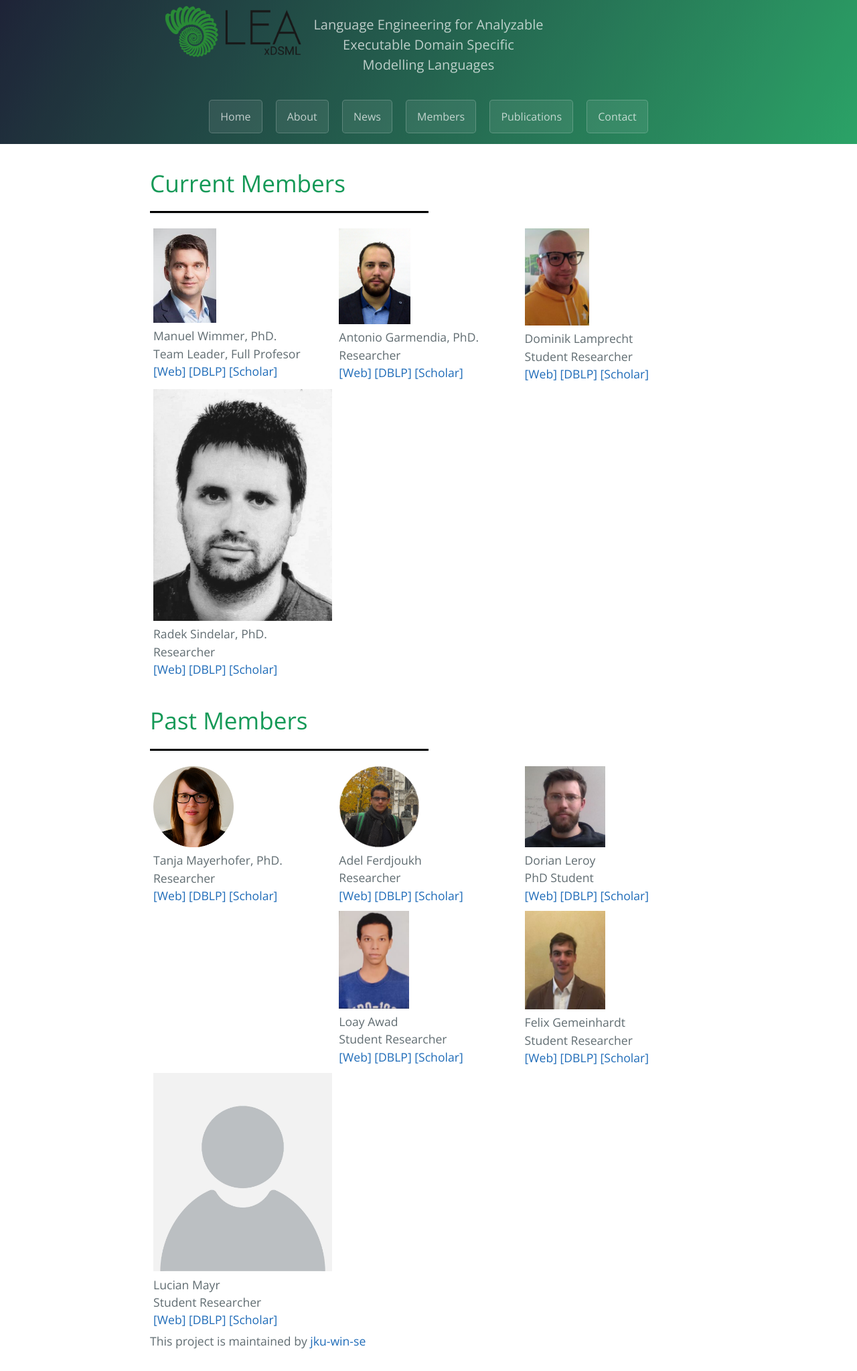
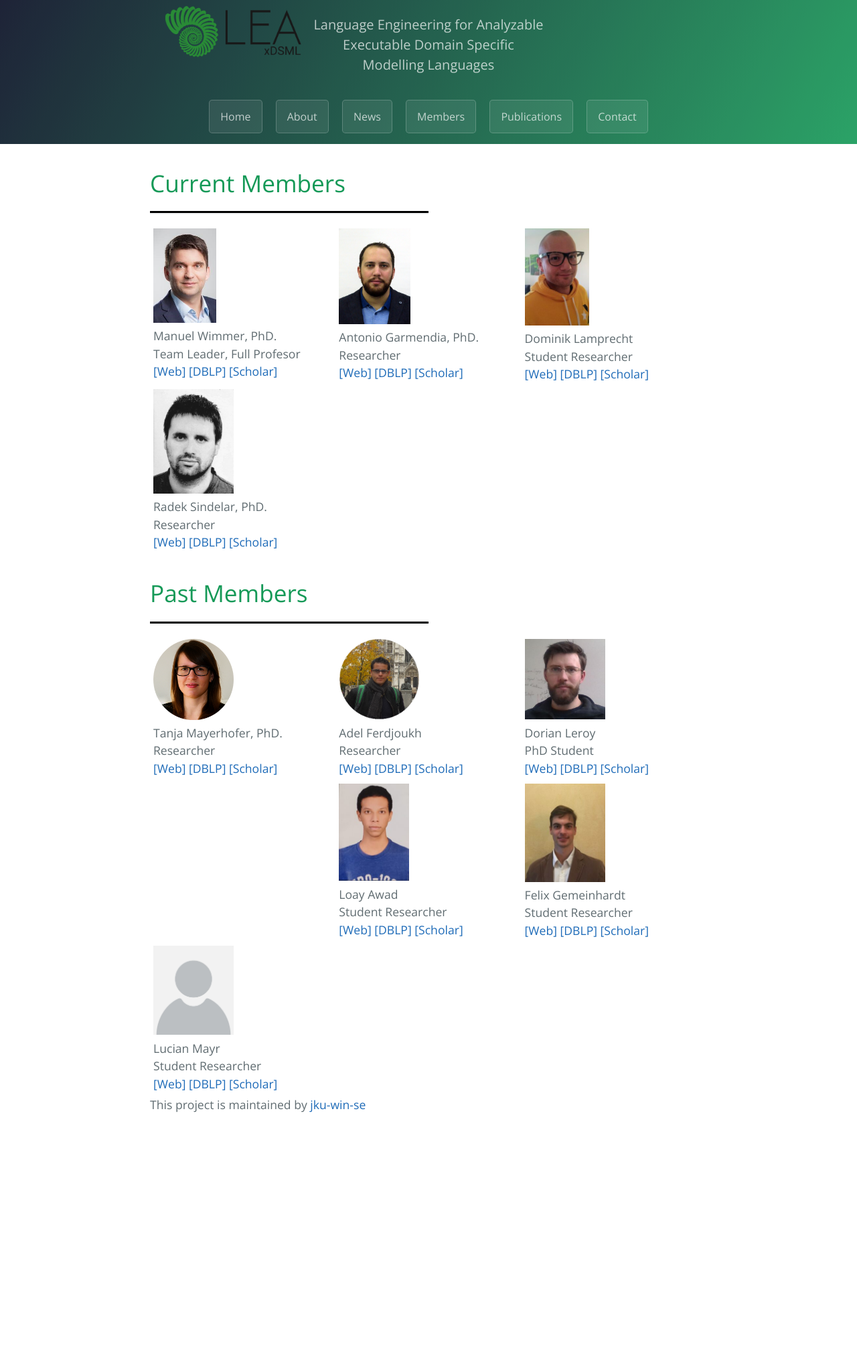
Before and after one commit to jku-win-se/Lea-xDSML, a Jekyll site: the page built from pages/members/index.md, in a window 1280 px wide. Shown: the whole page at 67% size. Built offline with Jekyll 4.4.1, drawn with Linux system fonts in a browser that asks for light colours; after the commit the page ends 1694 px from its top, so only the background shows below that.

Commit message:
update width radek-photo and unknown.

```diff
--- a/assets/css/custom.css
+++ b/assets/css/custom.css
@@ -58,6 +58,14 @@ hr.solid {
   width: 45%;
 }
 
+#lucian-photo {
+  width: 45%;
+}
+
+#radek-photo {
+  width: 45%;
+}
+
 #felix-photo {
   width: 45%;
 }
```
